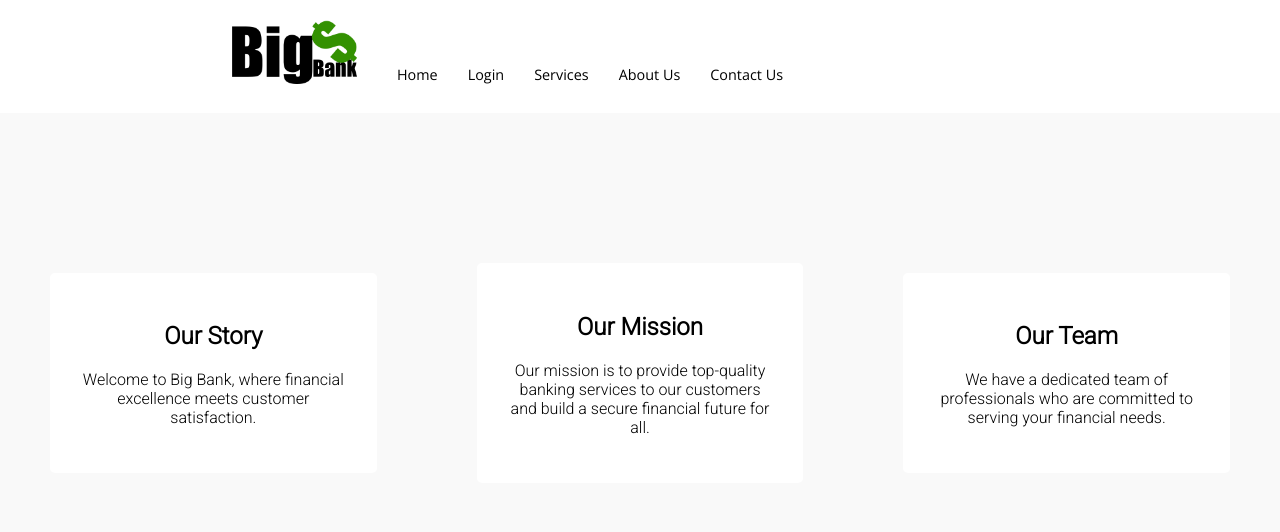
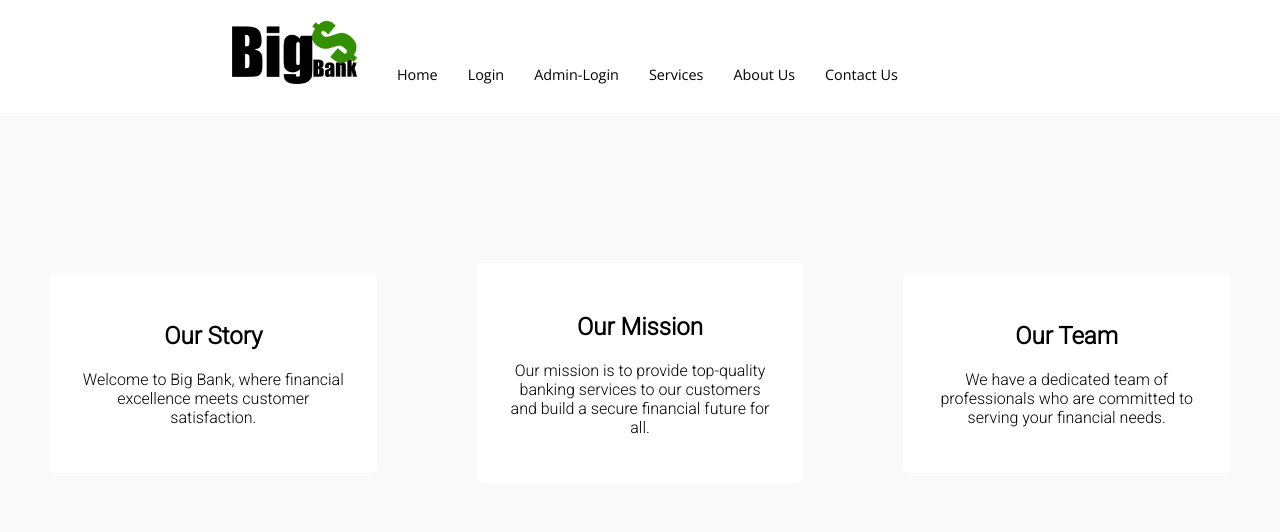
Before and after one commit to emcphee/Fintech-DLP-testbed, a Django app: page /aboutus/ in a window 1280 px wide. Shown: the top 532 px of the page. Run offline with Django 4.2, Linux system fonts and the light colour scheme; some libraries are stand-ins or nearby versions.

Commit message:
Update base.html

```diff
--- a/fintech_testbed_project/fintech_testbed_app/templates/base.html
+++ b/fintech_testbed_project/fintech_testbed_app/templates/base.html
@@ -27,7 +27,7 @@
                 <a href="/">Home</a>
             </div>
 
-            {% if is_logged_in %}
+            {% if client_is_logged_in %}
             <div class="nav-link">
                 <a href="/account">Account</a>
             </div>
@@ -37,9 +37,22 @@
             <div class="nav-link">
                 <a href="/logout">Logout</a>
             </div>
+            {% elif admin_is_logged_in %}
+            <div class="nav-link">
+                <a href="/cashier">Cashier</a>
+            </div>
+            <div class="nav-link">
+                <a href="/flagged-transactions">Flagged Transactions</a>
+            </div>
+            <div class="nav-link">
+                <a href="/logout">Logout</a>
+            </div>
             {% else %}
             <div class="nav-link">
                 <a href="/login">Login</a>
+            </div>
+            <div class="nav-link">
+                <a href="/admin-login">Admin-Login</a>
             </div>
             {% endif %}
 
```
